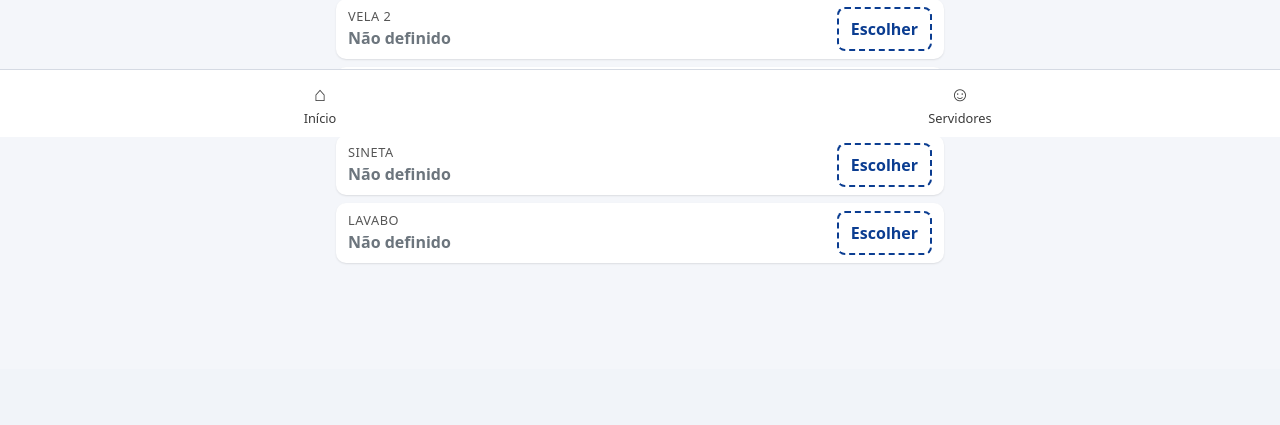
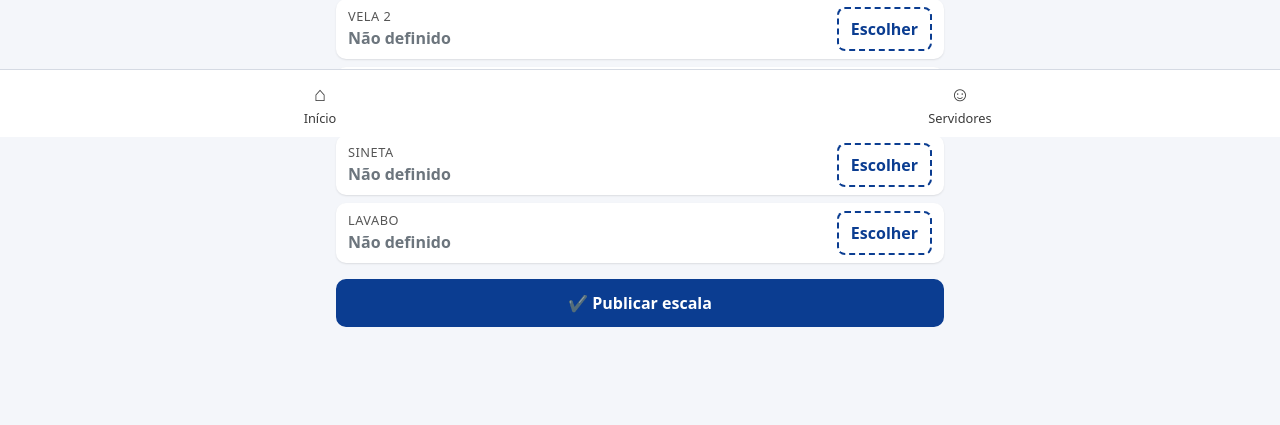
Before and after one commit to AndreLuiz223/altaris-gestao-coroinhas, a Django app: page /escalas/1/?funcao=cruz in a window 1280 px wide. Shown: the part 663-1088 px from the top of the page. Before the commit the page ends 927 px from the top, so only its background shows below. Run offline with Django 5.2, Linux system fonts and the light colour scheme; a user stored in the database is signed in; tables that the repository leaves empty hold one stand-in row (values such as "Sample post"); some libraries are stand-ins or nearby versions.

Commit message:
feat(publicacao): publicação da escala com link público por token (RF04)
Gera token aleatório (secrets) não sequencial; página pública somente
leitura sem telefones; Tela 3 com confirmação, link e botão de
compartilhar no WhatsApp; versão para impressão/PDF.

Co-Authored-By: Claude Opus 5.5 <noreply@anthropic.com>
Claude-Session: https://claude.ai/code/session_01LLbx1GgBMzm6VLLZdCmxvE

```diff
--- a/escala/services.py
+++ b/escala/services.py
@@ -116,3 +116,9 @@ def linhas_da_escala(celebracao):
     """Lista de (funcao, label, atribuicao|None) na ordem padrão das funções."""
     por_funcao = {a.funcao: a for a in celebracao.atribuicoes.select_related("servidor")}
     return [(f.value, f.label, por_funcao.get(f.value)) for f in FUNCOES_PADRAO]
+
+
+def publicar(celebracao):
+    """RF04: publica a escala e garante o token público aleatório."""
+    celebracao.publicar()
+    return celebracao.token_publico
--- a/escala/templates/escala/montar.html
+++ b/escala/templates/escala/montar.html
@@ -36,4 +36,7 @@
 </div>
 {% endfor %}
 
+<form method="post" action="{% url 'publicar' celebracao.pk %}" class="mt-3">{% csrf_token %}
+  <button class="btn-alt btn-prim" type="submit">✔ Publicar escala</button>
+</form>
 {% endblock %}
--- a/escala/urls.py
+++ b/escala/urls.py
@@ -7,6 +7,9 @@ urlpatterns = [
     path("escalas/<int:pk>/", views.montar_escala, name="montar_escala"),
     path("escalas/<int:pk>/atribuir/", views.atribuir, name="atribuir"),
     path("escalas/<int:pk>/remover/", views.remover, name="remover"),
+    path("escalas/<int:pk>/publicar/", views.publicar, name="publicar"),
+    path("escalas/<int:pk>/resultado/", views.resultado_escala, name="resultado_escala"),
+    path("e/<str:token>/", views.escala_publica, name="escala_publica"),
     path("servidores/", views.servidores, name="servidores"),
     path("servidores/novo/", views.servidor_form, name="servidor_novo"),
     path("servidores/<int:pk>/", views.servidor_form, name="servidor_editar"),
--- a/escala/views.py
+++ b/escala/views.py
@@ -70,6 +70,38 @@ def remover(request, pk):
 
 
 @login_required
+@require_POST
+def publicar(request, pk):
+    """RF04 – publica e mostra o link para o WhatsApp (Tela 3)."""
+    celebracao = get_object_or_404(Celebracao, pk=pk)
+    services.publicar(celebracao)
+    messages.success(request, "Escala publicada! Envie o link para os servidores.")
+    return redirect("resultado_escala", pk=pk)
+
+
+@login_required
+def resultado_escala(request, pk):
+    celebracao = get_object_or_404(Celebracao.objects.select_related("comunidade"), pk=pk)
+    link = request.build_absolute_uri(f"/e/{celebracao.token_publico}/") if celebracao.token_publico else None
+    return render(request, "escala/resultado.html", {
+        "celebracao": celebracao,
+        "linhas": services.linhas_da_escala(celebracao),
+        "avisos": services.avisos_da_escala(celebracao),
+        "link": link,
+    })
+
+
+def escala_publica(request, token):
+    """Página pública somente leitura – sem dados de contato (RNF02)."""
+    celebracao = get_object_or_404(Celebracao.objects.select_related("comunidade"),
+                                   token_publico=token, publicada=True)
+    return render(request, "escala/publica.html", {
+        "celebracao": celebracao,
+        "linhas": services.linhas_da_escala(celebracao),
+    })
+
+
+@login_required
 def servidores(request):
     lista = Servidor.objects.select_related("comunidade").exclude(status=Servidor.Status.DESLIGADO)
     return render(request, "escala/servidores.html", {"servidores": lista})
```
Also changed, not shown: escala/templates/escala/painel.html (+7 -1 lines), escala/templates/escala/publica.html (added, +13 -0 lines), escala/templates/escala/resultado.html (added, +17 -0 lines).
